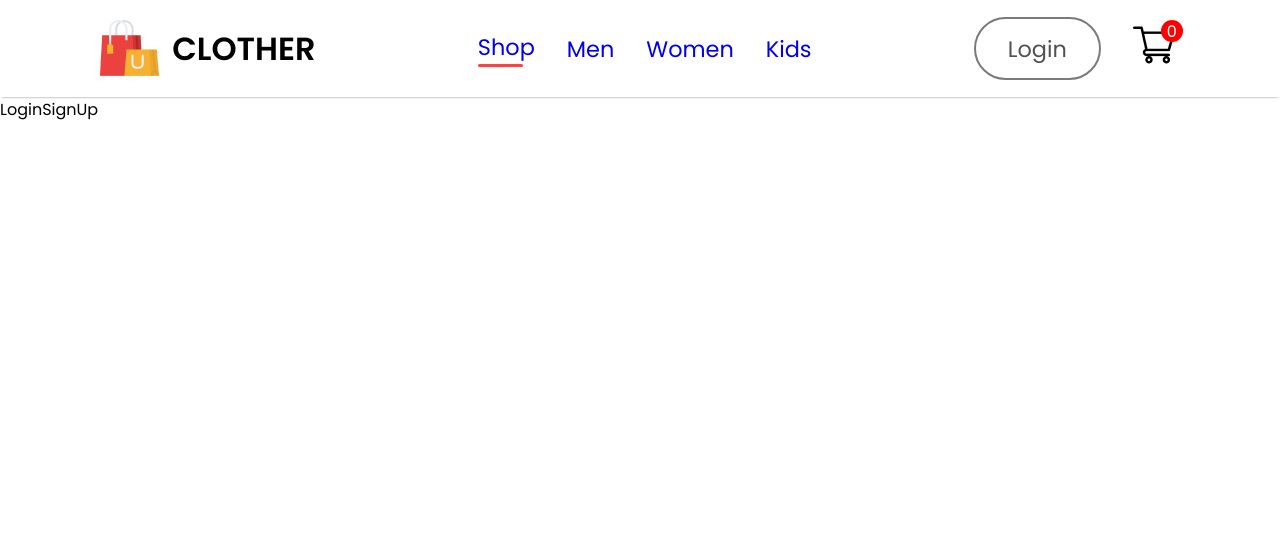
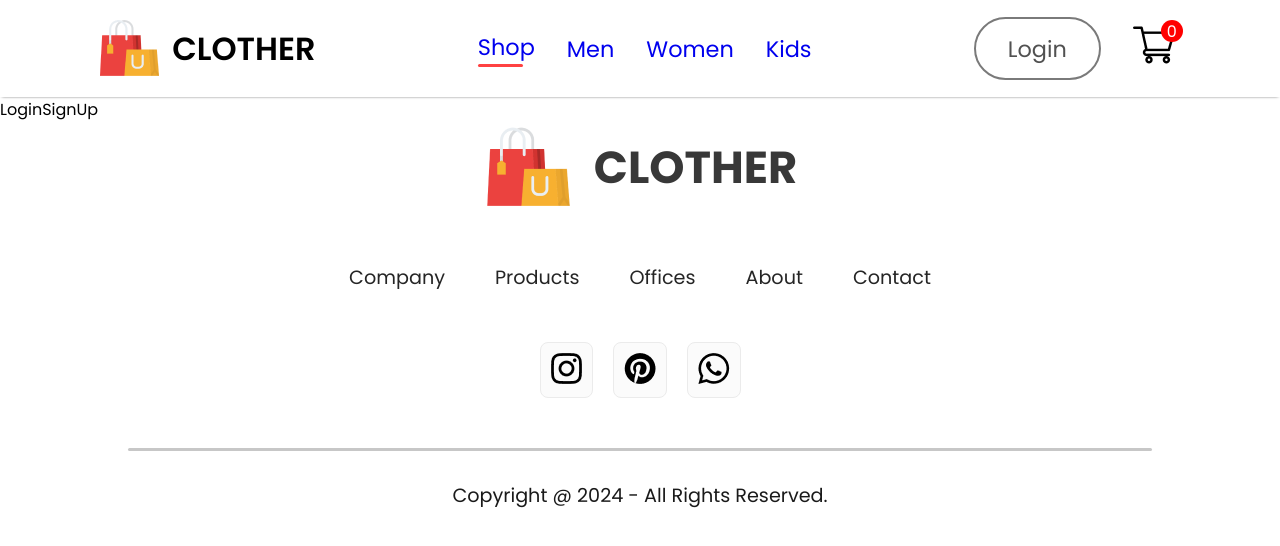
Before and after one commit to Sai-Manikanta-Andey/FullstackEcommerce, a React (Vite) app in the folder frontend/: page /login in a window 1280 px wide. Shown: the top 546 px of the page. Built offline with nearby package versions, Linux system fonts and the light colour scheme.

Commit message:
footer component complete

```diff
--- a/frontend/src/App.jsx
+++ b/frontend/src/App.jsx
@@ -6,6 +6,7 @@
 import Product from "./pages/Product";
 import Cart from './pages/Cart'
 import LoginSignUp from './pages/LoginSignUp'
+import Footer from "./components/Footer/Footer";
 
 const App = () => {
   return (
@@ -23,7 +24,7 @@
           <Route path="/cart" element={<Cart/>} />
           <Route path="/login" element={<LoginSignUp/>} />
         </Routes>
-
+        <Footer/>
       </BrowserRouter>
     </div>
   );
--- /dev/null
+++ b/frontend/src/components/Footer/Footer.css
@@ -0,0 +1,63 @@
+.footer{
+    display: flex;
+    flex-direction: column;
+    justify-content: center;
+    align-items: center;
+    gap: 50px;
+}
+
+.footer-logo{
+    display: flex;
+    align-items: center;
+    gap: 20px;
+}
+
+.footer-logo p{
+    color: #383838;
+    font-size: 2.8rem;
+    font-weight: 700;
+}
+
+.footer-links{
+    display: flex;
+    list-style: none;
+    gap: 50px;
+    color: #252525;
+    font-size: 1.2rem;
+}
+
+.footer-links li{
+    cursor: pointer;
+}
+
+.footer-social-icons{
+    display: flex;
+    gap: 20px;
+}
+
+.footer-icons-container{
+    padding: 10px;
+    padding-bottom: 6px;
+    background: #fbfbfb;
+    border: 1px solid #ebebeb;
+    border-radius: 8px;
+}
+
+.footer-copyright{
+    display: flex;
+    flex-direction: column;
+    align-items: center;
+    gap: 30px;
+    width: 100%;
+    margin-bottom: 30px;
+    color: #1a1a1a;
+    font-size: 1.2rem;
+}
+
+.footer-copyright hr{
+    width: 80%;
+    border: none;
+    border-radius: 10px;
+    height: 3px;
+    background: #c7c7c7;
+}
--- /dev/null
+++ b/frontend/src/components/Footer/Footer.jsx
@@ -0,0 +1,41 @@
+import React from "react";
+import "./Footer.css";
+import footer_logo from "../assets/logo_big.png";
+import instagram_icon from "../assets/instagram_icon.png";
+import pinterest_icon from "../assets/pinterest_icon.png";
+import whatsapp_icon from "../assets/whatsapp_icon.png";
+
+const Footer = () => {
+  return (
+    <div className="footer">
+      <div className="footer-logo">
+        <img src={footer_logo} alt="footer logo" />
+        <p>CLOTHER</p>
+      </div>
+      <ul className="footer-links">
+        <li>Company</li>
+        <li>Products</li>
+        <li>Offices</li>
+        <li>About</li>
+        <li>Contact</li>
+      </ul>
+      <div className="footer-social-icons">
+        <div className="footer-icons-container">
+          <img src={instagram_icon} alt="" />
+        </div>
+        <div className="footer-icons-container">
+          <img src={pinterest_icon} alt="" />
+        </div>
+        <div className="footer-icons-container">
+          <img src={whatsapp_icon} alt="" />
+        </div>
+      </div>
+      <div className="footer-copyright">
+        <hr />
+        <p>Copyright @ 2024 - All Rights Reserved.</p>
+      </div>
+    </div>
+  );
+};
+
+export default Footer;
```
Also changed, not shown: frontend/src/components/assets/pinterest_icon.png (renamed from frontend/src/components/assets/pintester_icon.png).
